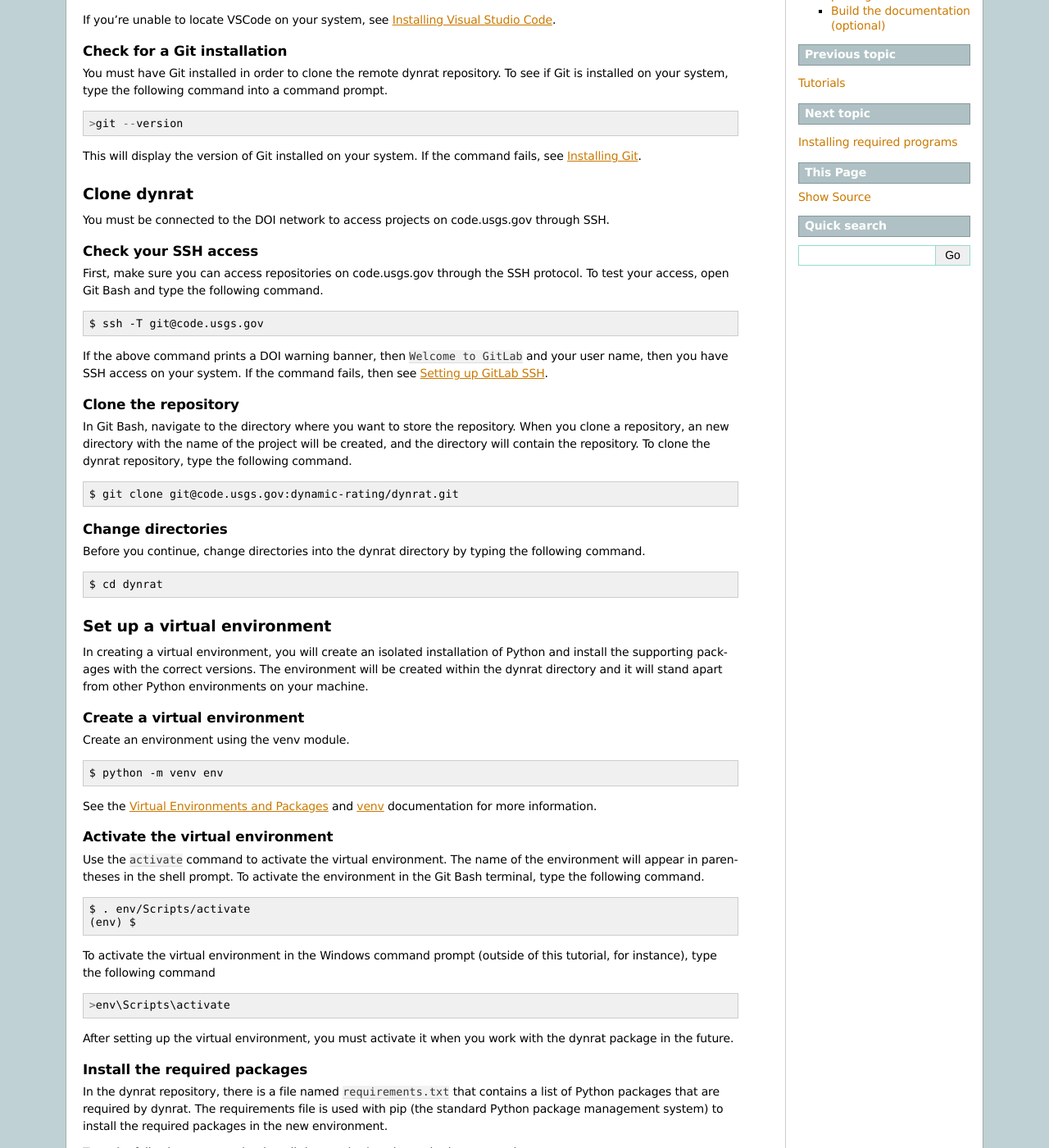
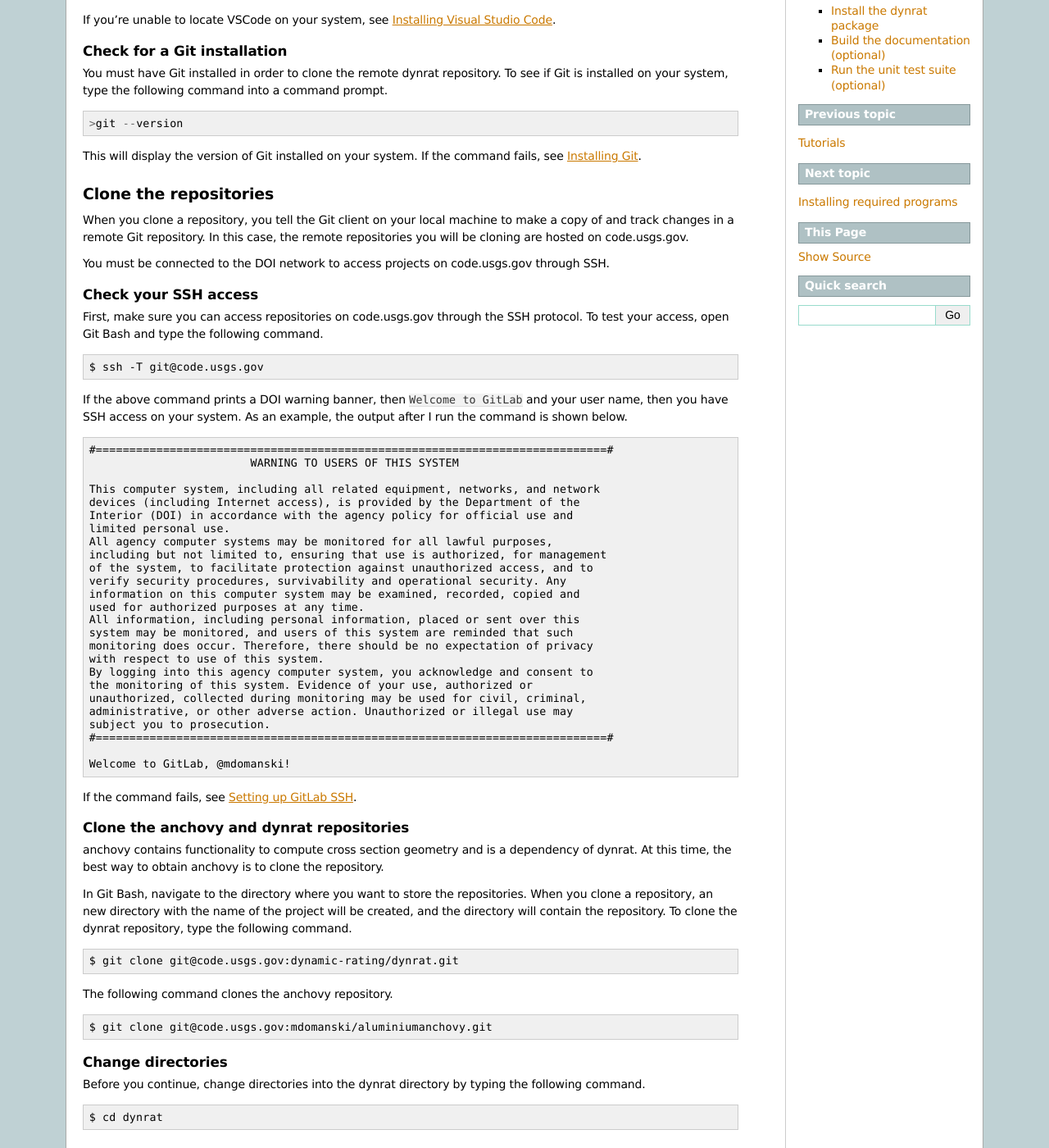
Before and after one commit to mdomanski-usgs/dynrat, a Sphinx documentation site: the page built from docs/tutorial/setup.md, in a window 1280 px wide and 1400 px high, scrolled down 518 px. Shown: the whole window at 82% size. Built offline with Sphinx 7.4.7, drawn with Linux system fonts in a browser that asks for light colours; pages that are not in the unit, such as notebooks, are missing from menus; some of the changed text lies outside the part shown.

Commit message:
update tutorial

````diff
--- a/docs/tutorial/setup.md
+++ b/docs/tutorial/setup.md
@@ -42,7 +42,11 @@ command prompt.
 This will display the version of Git installed on your system. If the command
 fails, see [Installing Git](install.md#installing-git).
 
-## Clone dynrat
+## Clone the repositories
+When you clone a repository, you tell the Git client on your local machine to
+make a copy of and track changes in a remote Git repository. In this case, the
+remote repositories you will be cloning are hosted on code.usgs.gov.
+
 You must be connected to the DOI network to access projects on code.usgs.gov
 through SSH.
 
@@ -55,17 +59,58 @@ $ ssh -T git@code.usgs.gov
 ```
 
 If the above command prints a DOI warning banner, then `Welcome to GitLab` and
-your user name, then you have SSH access on your system. If the command fails,
-then see [Setting up GitLab SSH](ssh.md).
+your user name, then you have SSH access on your system. As an example, the
+output after I run the command is shown below.
 
-### Clone the repository
-In Git Bash, navigate to the directory where you want to store the repository.
-When you clone a repository, an new directory with the name of the project
-will be created, and the directory will contain the repository. To clone the
-dynrat repository, type the following command.
+```
+#============================================================================#
+                        WARNING TO USERS OF THIS SYSTEM
+
+This computer system, including all related equipment, networks, and network
+devices (including Internet access), is provided by the Department of the
+Interior (DOI) in accordance with the agency policy for official use and
+limited personal use.
+All agency computer systems may be monitored for all lawful purposes,
+including but not limited to, ensuring that use is authorized, for management
+of the system, to facilitate protection against unauthorized access, and to
+verify security procedures, survivability and operational security. Any
+information on this computer system may be examined, recorded, copied and
+used for authorized purposes at any time.
+All information, including personal information, placed or sent over this
+system may be monitored, and users of this system are reminded that such
+monitoring does occur. Therefore, there should be no expectation of privacy
+with respect to use of this system.
+By logging into this agency computer system, you acknowledge and consent to
+the monitoring of this system. Evidence of your use, authorized or
+unauthorized, collected during monitoring may be used for civil, criminal,
+administrative, or other adverse action. Unauthorized or illegal use may
+subject you to prosecution.
+#============================================================================#
+
+Welcome to GitLab, @mdomanski!
+```
+
+If the command fails,
+see [Setting up GitLab SSH](ssh.md).
+
+### Clone the anchovy and dynrat repositories
+anchovy contains functionality to compute cross section geometry and is a
+dependency of dynrat. At this time, the best way to obtain anchovy is to clone
+the repository.
+
+In Git Bash, navigate to the directory where you want to store the
+repositories. When you clone a repository, an new directory with the name of
+the project will be created, and the directory will contain the repository. To
+clone the dynrat repository, type the following command.
 
 ```
 $ git clone git@code.usgs.gov:dynamic-rating/dynrat.git
+```
+
+The following command clones the anchovy repository.
+
+```
+$ git clone git@code.usgs.gov:mdomanski/aluminiumanchovy.git
 ```
 
 ### Change directories
@@ -110,8 +155,28 @@ this tutorial, for instance), type the following command
 >env\Scripts\activate
 ```
 
-After setting up the virtual environment, you must activate it when you work
-with the dynrat package in the future.
+You must activate the virtual environment when you work with the dynrat package
+in the future. If you work with VSCode, the IDE will activate the environment
+in the terminal after the Python extension is loaded and a new terminal is
+opened.
+
+### Install anchovy
+In order for the Python interpreter in the dynrat environment to have "global"
+access to the anchovy package, you'll have to install the package within the
+dynrat environment.
+
+This command assumes you're working in the dynrat directory and have cloned the
+anchovy repository in the parent directory.
+
+```
+(env) $ pip install -e ../aluminumanchovy
+```
+
+The `-e` option tells pip to install the anchovy package in "editable" mode.
+See [Editable installs](https://pip.pypa.io/en/stable/reference/pip_install/#editable-installs) for more info. `../aluminumanchovy` tells pip to look for a `setup.py` file in
+the directory named aluminumanchovy which is one level above the current
+working directory. The `setup.py` file tells pip what to install, among other
+things.
 
 ### Install the required packages
 In the dynrat repository, there is a file named `requirements.txt` that
@@ -126,10 +191,20 @@ environment.
 (env) $ pip install -r requirements.txt
 ```
 
-If you get an `SSLError` when trying to install the requirements, see
-[DOI SSL Intercept](pip-ssl.md) and try again.
+If you get an `SSLError` when trying to install the requirements, this is most
+likely due to pip not being able to resolve the DOI SSL intercept. If you're on
+the DOI network or want to be connected to the DOI VPN when running the
+command, see [DOI SSL Intercept](pip-ssl.md) and try again. Otherwise, if
+you're teleworking and connected to the DOI VPN, try disconnecting and running
+the command again.
 
 ### Install the IPython kernel
+**This step may be skipped if you're going to be working with notebooks within
+VSCode.**
+
+This command installs the ipython kernel in your user profile. This makes the
+kernel visible to the Jupyter Notebook server.
+
 ```
 (env) $ python -m ipykernel install --user --name dynratenv --display-name "Python (dynrat)"
 ```
@@ -138,19 +213,29 @@ See more at
 [Installing the IPython kernel](https://ipython.readthedocs.io/en/stable/install/kernel_install.html#kernels-for-different-environments)
 
 ### Install the dynrat package
-In order for the Python interpreter in the dynrat environment to have "global"
-access to the dynrat package, you'll have to install the package within the
-dynrat environment.
+Similar to the anchovy package, you will install the dynrat package in the
+dynrat environment using the editable option.
+
+This command assumes your current working directory is the directory that
+contains the dynrat repository.
 
 ```
 (env) $ pip install -e .
 ```
 
-The `-e` option tells pip to install the dynrat package in "editable" mode.
-See [Editable installs](https://pip.pypa.io/en/stable/reference/pip_install/#editable-installs) for more info.
+### Build the documentation (optional)
+This command creates HTML documentation from the reStructuredText files within
+the repository.
 
-
-### Build the documentation (optional)
 ```
 (env) $ python setup.py build_sphinx
 ```
+
+The HTML documentation will be available in docs/_build/html directory. The
+starting page is index.html. This tutorial is included in the documentation and
+will be rendered as HTML.
+
+### Run the unit test suite (optional)
+```
+(env) $ python setup.py test
+```
````
Also changed, not shown: other parts of docs/tutorial/setup.md (+2 -2 lines), docs/tutorial/install.md (+9 -2 lines).
